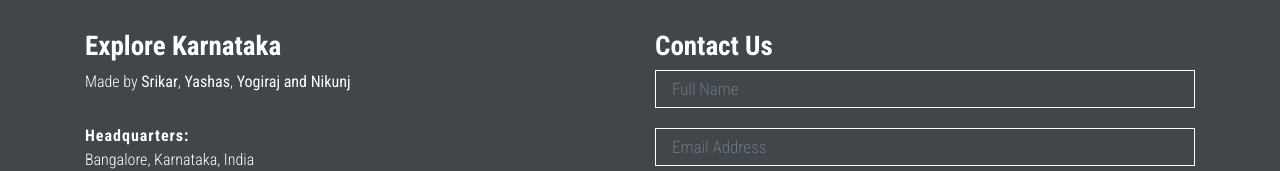
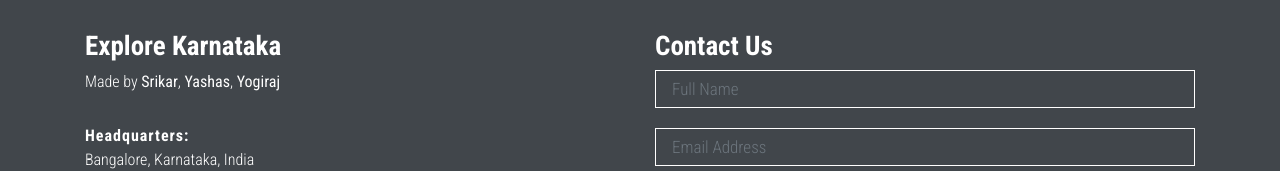
Before and after one commit to XploreKarnataka/tourism, a plain HTML site: page food.html in a window 1280 px wide. Shown: the part 3084-3255 px from the top of the page. Drawn offline with nearby package versions, Linux system fonts and the light colour scheme.

Commit message:
Update food.html

```diff
--- a/food.html
+++ b/food.html
@@ -253,7 +253,7 @@
                                 <div class="col-md-6">
                                     <div id="contact-left">
                                         <h3>Explore Karnataka</h3>
-                                        <p>Made by <strong>Srikar</strong>, <strong>Yashas</strong>, <strong>Yogiraj</strong><strong> and Nikunj</strong></p>
+                                        <p>Made by <strong>Srikar</strong>, <strong>Yashas</strong>, <strong>Yogiraj</strong></p>
                                         <div id="contact-info">
                                             <address>
                                                 <strong>Headquarters:</strong><br>
```
